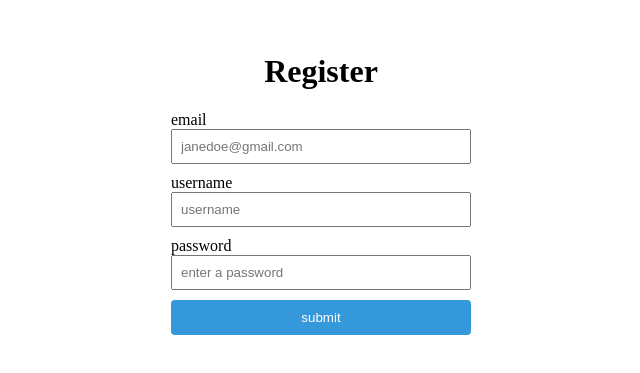
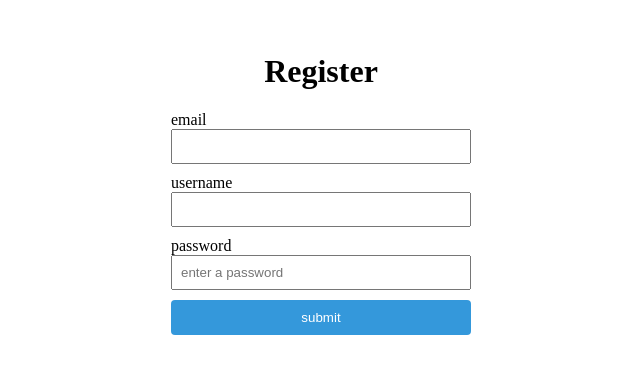
Before and after one commit to Code-the-Dream-School/ee-prac-team4-front, a React (Create React App) app: page /register in a window 1280 px wide. Shown: the part 145-518 px from the top of the page, without its empty margins (319-959 px from the left). Built offline with nearby package versions, Linux system fonts and the light colour scheme.

Commit message:
removed placeholders for email and username

```diff
--- a/src/pages/register/Register.js
+++ b/src/pages/register/Register.js
@@ -54,7 +54,6 @@ function Register() {
           email
           <input
             type="email"
-            placeholder="janedoe@gmail.com"
             value={newEmail}
             onChange={(e) => setNewEmail(e.target.value)}
             className="inputField"
@@ -67,7 +66,6 @@ function Register() {
           username
           <input
             type="text"
-            placeholder="username"
             value={newUsername}
             onChange={(e) => setNewUsername(e.target.value)}
             className="inputField"
```
